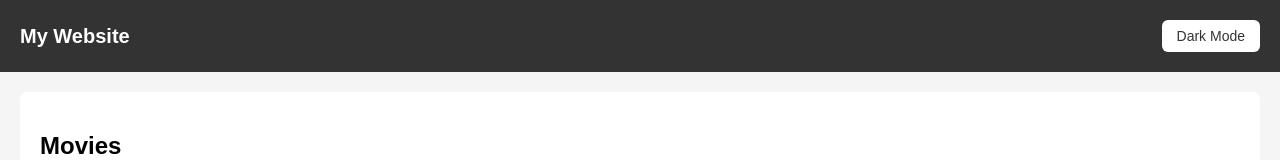
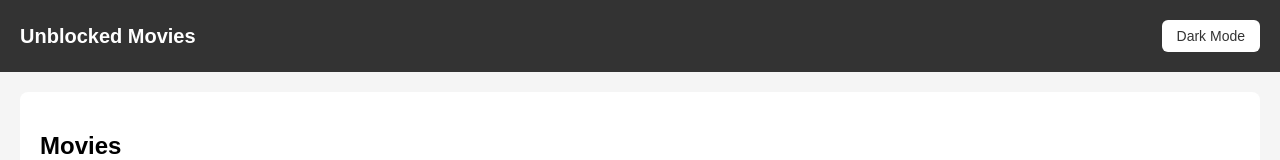
Before and after one commit to jeremyknight-jpg/UNBLOOCKKKED, a plain HTML site: page index.html in a window 1280 px wide. Shown: the top 160 px of the page. Drawn offline with Linux system fonts and the light colour scheme.

Commit message:
Change header title from 'My Website' to 'Unblocked Movies'

```diff
--- a/index.html
+++ b/index.html
@@ -111,7 +111,7 @@
 <body>
 
 <header>
-    <h1>My Website</h1>
+    <h1>Unblocked Movies</h1>
     <button onclick="toggleDarkMode()">Dark Mode</button>
 </header>
 
```
